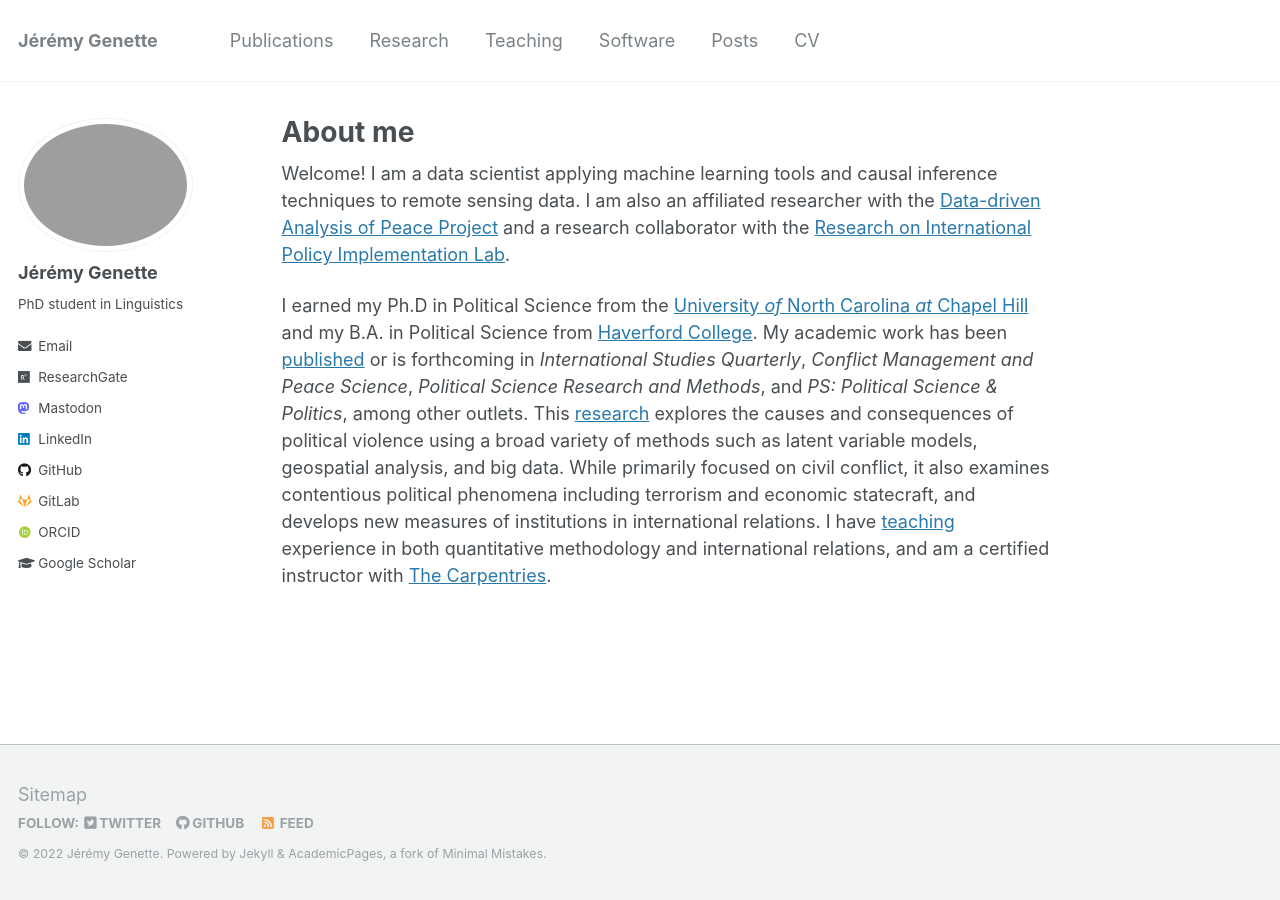
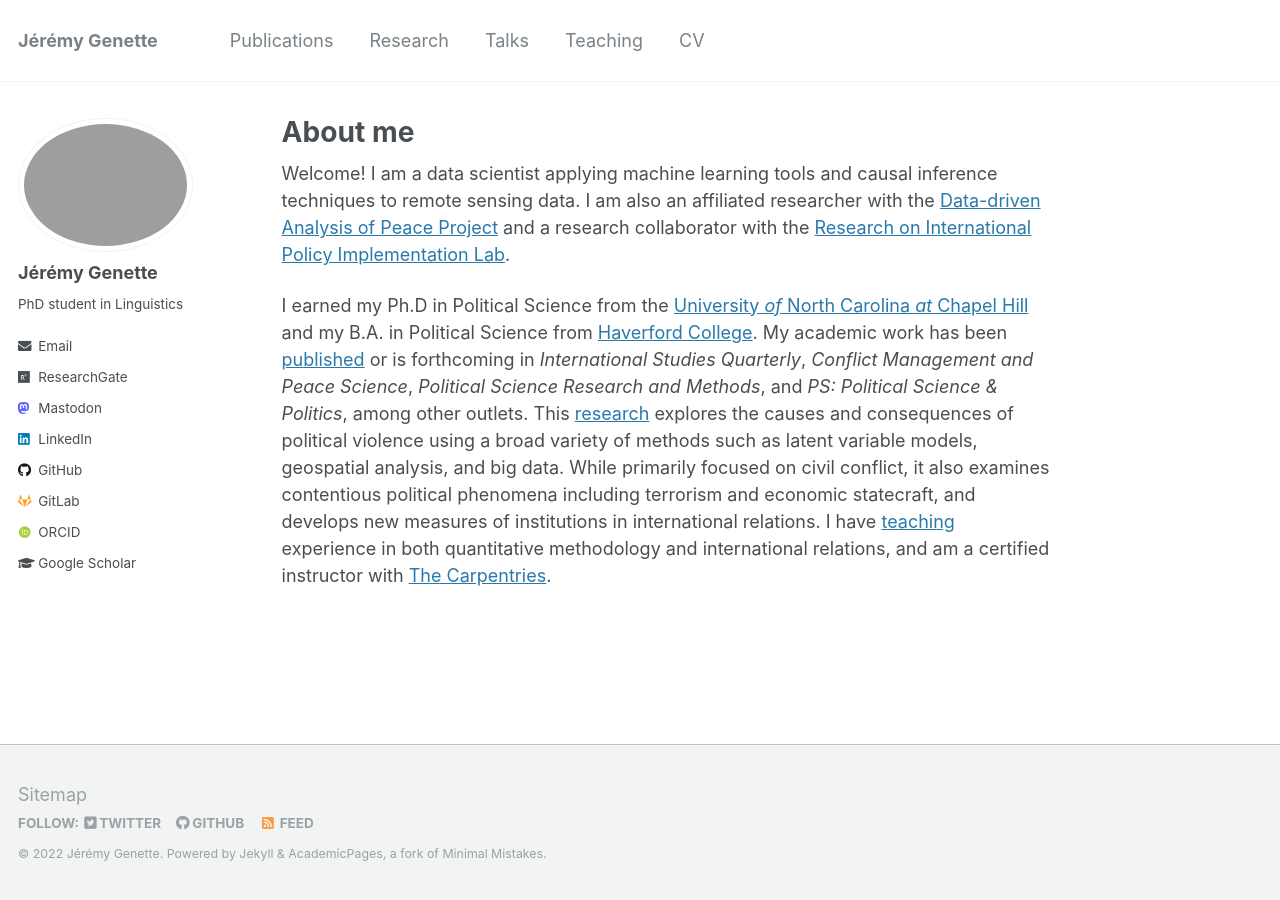
Before and after one commit to jgenette/jgenette.github.io, a Jekyll site: the page built from _pages/about.md, in a window 1280 px wide. Built offline with Jekyll 4.4.1, drawn with Linux system fonts in a browser that asks for light colours; some web fonts are replaced.

Commit message:
Update navigation.yml

```diff
--- a/_data/navigation.yml
+++ b/_data/navigation.yml
@@ -6,14 +6,11 @@ main:
   - title: "Research"
     url: /research/
 
+  - title: "Talks"
+    url: /talks/
+
   - title: "Teaching"
     url: /teaching/
 
-  - title: "Software"
-    url: /software/
-
-  - title: "Posts"
-    url: /posts/
-
   - title: "CV"
     url: /cv/
```
